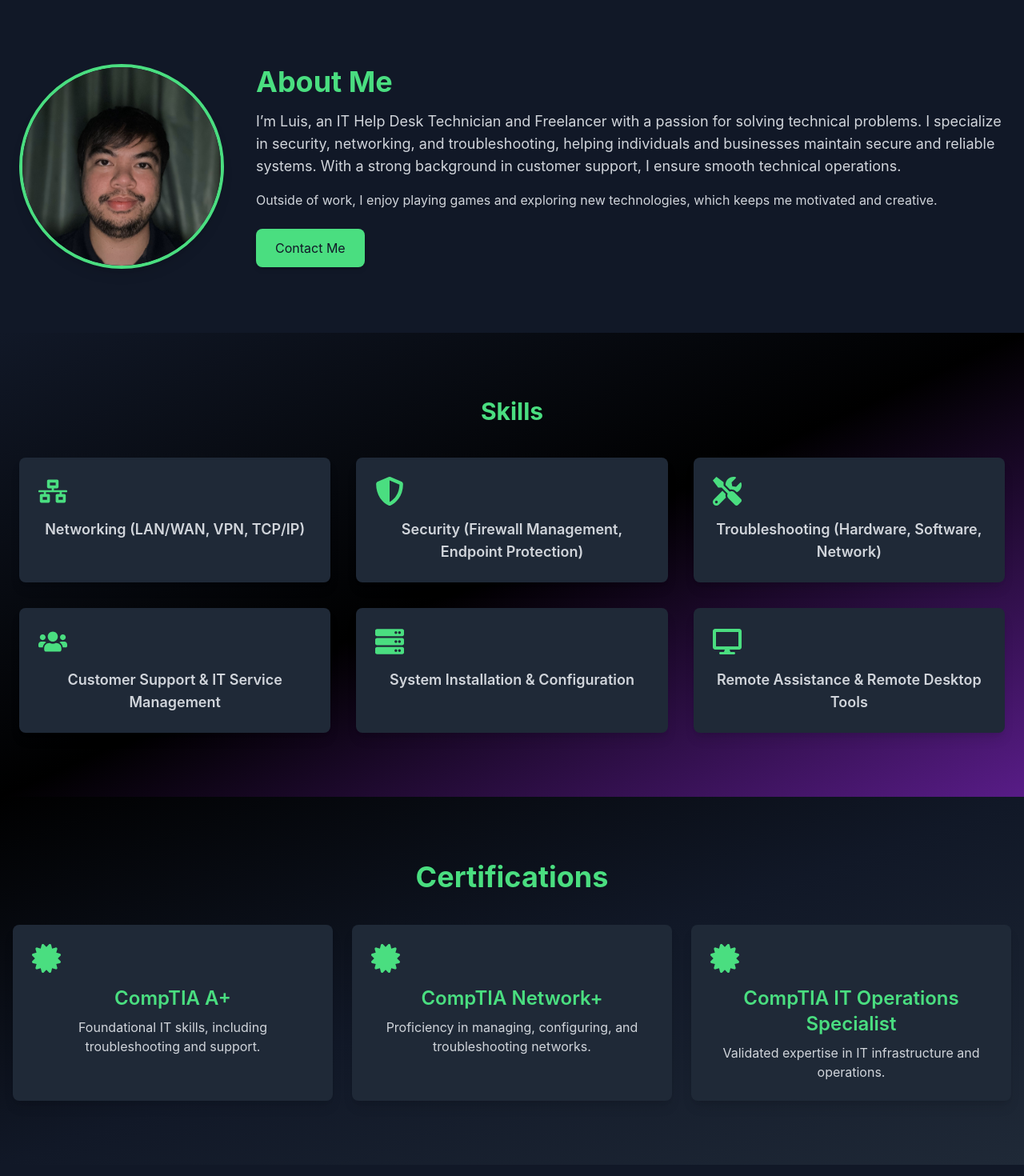
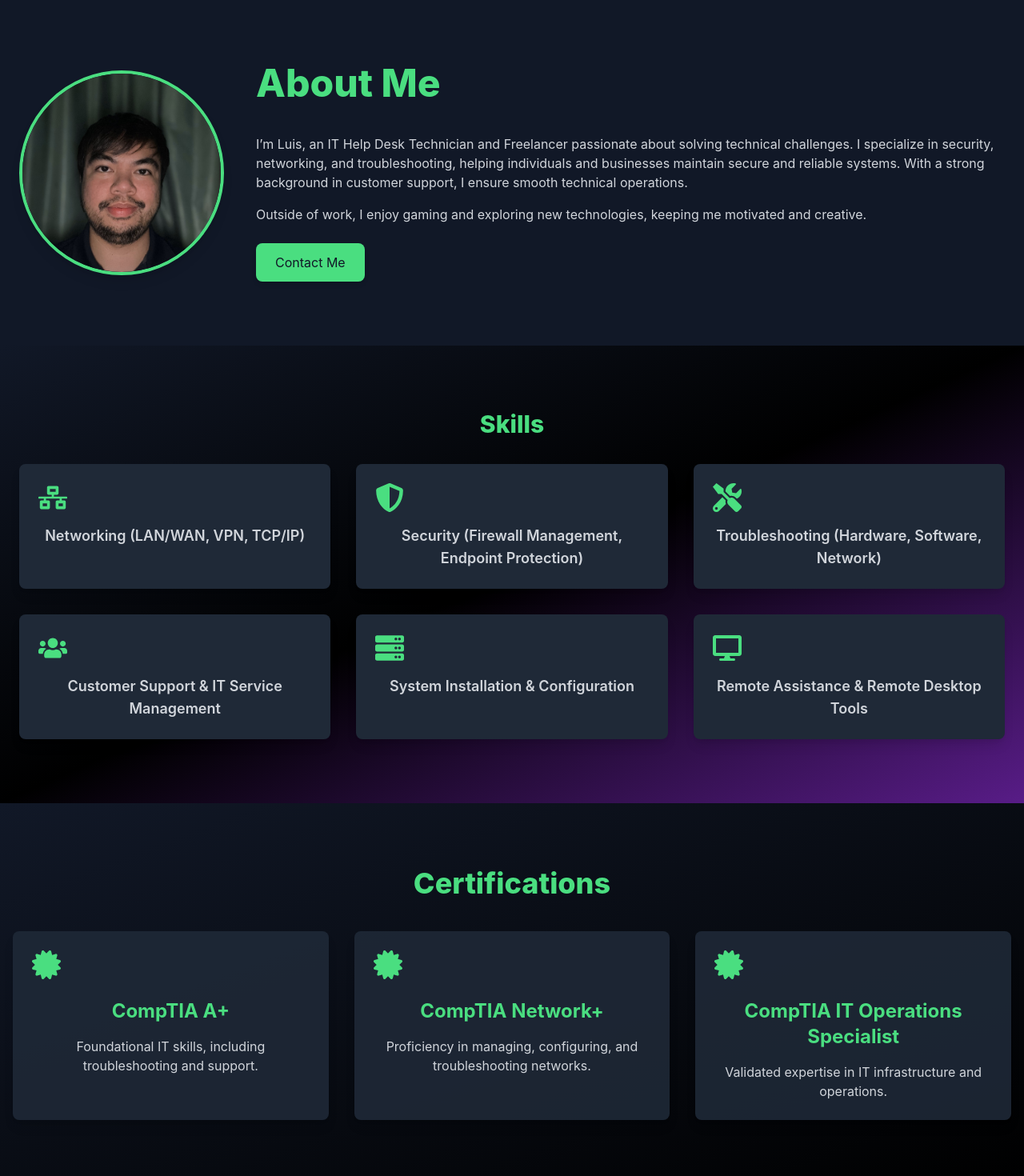
Before and after one commit to lowesitoo/alm-portfolio, a React (Create React App) app: page / in a window 1280 px wide. Shown: the part 800-2270 px from the top of the page at 80% size. Built offline with nearby package versions, Linux system fonts and the light colour scheme.

Commit message:
adjusted text size and responsiveness

```diff
--- a/src/components/About.js
+++ b/src/components/About.js
@@ -2,10 +2,9 @@ const About = () => {
   return (
     <section
       id="about"
-      className="py-20 bg-gray-900 text-white dark:bg-gray-100 dark:text-black"
+      className="py-20 bg-gray-900 text-white dark:bg-gray-100 dark:text-black transition-colors duration-300"
     >
       <div className="max-w-7xl mx-auto px-6 flex flex-col md:flex-row items-center gap-10">
-        {/* Image Section */}
         <div className="flex-shrink-0">
           <img
             src="/lm-picture.jpg"
@@ -13,24 +12,24 @@ const About = () => {
             className="w-32 h-32 sm:w-48 sm:h-48 md:w-64 md:h-64 object-cover rounded-full border-4 border-green-400 shadow-lg hover:shadow-xl transform hover:scale-105 transition"
           />
         </div>
-
-        {/* About Text */}
         <div className="text-center md:text-left">
-          <h2 className="text-2xl sm:text-3xl md:text-4xl font-bold text-green-400 mb-4">About Me</h2>
-          <p className="text-sm sm:text-base md:text-lg text-gray-300 dark:text-gray-700 leading-relaxed">
-            I’m Luis, an IT Help Desk Technician and Freelancer with a passion
-            for solving technical problems. I specialize in security,
+          <h2 className="text-3xl sm:text-4xl md:text-5xl font-extrabold text-green-400 mb-10">
+            About Me
+          </h2>
+          <p className="text-sm sm:text-base leading-relaxed text-gray-300 dark:text-gray-700">
+            I’m Luis, an IT Help Desk Technician and Freelancer passionate
+            about solving technical challenges. I specialize in security,
             networking, and troubleshooting, helping individuals and businesses
             maintain secure and reliable systems. With a strong background in
             customer support, I ensure smooth technical operations.
           </p>
-          <p className="mt-4 text-gray-300 dark:text-gray-700">
-            Outside of work, I enjoy playing games and exploring new
-            technologies, which keeps me motivated and creative.
+          <p className="mt-4 text-sm sm:text-base text-gray-300 dark:text-gray-700 leading-relaxed">
+            Outside of work, I enjoy gaming and exploring new technologies,
+            keeping me motivated and creative.
           </p>
           <a
             href="#contact"
-            className="mt-6 inline-block px-4 sm:px-6 py-3 bg-green-400 text-gray-900 rounded-lg shadow-md hover:bg-green-300 transition"
+            className="mt-6 inline-block px-6 py-3 bg-green-400 text-gray-900 rounded-lg shadow-md hover:bg-green-300 transition"
           >
             Contact Me
           </a>
--- a/src/components/Certifications.js
+++ b/src/components/Certifications.js
@@ -2,31 +2,51 @@ import { FaCertificate } from "react-icons/fa";
 
 const Certifications = () => {
   const certifications = [
-    { name: "CompTIA A+", description: "Foundational IT skills, including troubleshooting and support." },
-    { name: "CompTIA Network+", description: "Proficiency in managing, configuring, and troubleshooting networks." },
-    { name: "CompTIA IT Operations Specialist", description: "Validated expertise in IT infrastructure and operations." },
+    {
+      name: "CompTIA A+",
+      description: "Foundational IT skills, including troubleshooting and support.",
+    },
+    {
+      name: "CompTIA Network+",
+      description: "Proficiency in managing, configuring, and troubleshooting networks.",
+    },
+    {
+      name: "CompTIA IT Operations Specialist",
+      description: "Validated expertise in IT infrastructure and operations.",
+    },
   ];
 
   return (
     <section
       id="certifications"
-      className="py-20 bg-gradient-to-br from-black via-gray-900 to-gray-800 text-white dark:from-gray-100 dark:via-gray-200 dark:to-gray-300 dark:text-black"
+      className="py-20 relative text-white dark:text-black transition-colors duration-300"
     >
+      {/* Background Design */}
+      <div className="absolute inset-0 bg-gradient-to-br from-gray-900 to-black dark:from-gray-100 dark:to-gray-300 -z-10"></div>
       <div className="max-w-7xl mx-auto px-4 text-center">
-        <h2 className="text-2xl sm:text-3xl md:text-4xl font-bold text-green-400 mb-10">Certifications</h2>
-        <div className="grid grid-cols-1 sm:grid-cols-2 lg:grid-cols-3 gap-6">
+        {/* Section Title */}
+        <h2 className="text-3xl sm:text-3xl md:text-4xl font-extrabold text-green-400 mb-10">
+          Certifications
+        </h2>
+        {/* Cards Grid */}
+        <div className="grid grid-cols-1 sm:grid-cols-2 lg:grid-cols-3 gap-8">
           {certifications.map((certification, index) => (
             <div
               key={index}
-              className="bg-gray-800 p-6 rounded-lg shadow-lg hover:shadow-xl transform hover:scale-105 transition dark:bg-gray-200 dark:shadow-md dark:hover:shadow-lg"
+              className="bg-opacity-90 bg-gray-800 p-6 rounded-lg shadow-lg hover:shadow-xl transform hover:scale-105 transition dark:bg-gray-200 dark:shadow-md dark:hover:shadow-lg"
             >
-              <div className="text-green-400 text-4xl mb-4">
+              {/* Icon */}
+              <div className="text-green-400 text-4xl mb-6">
                 <FaCertificate />
               </div>
-              <h3 className="text-lg sm:text-xl md:text-2xl font-semibold text-green-400 mb-2">
+              {/* Card Title */}
+              <h3 className="text-xl sm:text-2xl font-bold text-green-400 mb-4">
                 {certification.name}
               </h3>
-              <p className="text-sm sm:text-base text-gray-300 dark:text-gray-700">{certification.description}</p>
+              {/* Card Description */}
+              <p className="text-sm sm:text-base text-gray-300 dark:text-gray-700 leading-relaxed">
+                {certification.description}
+              </p>
             </div>
           ))}
         </div>
--- a/src/components/Footer.js
+++ b/src/components/Footer.js
@@ -1,8 +1,8 @@
 const Footer = () => {
   return (
-    <footer className="bg-gray-800 text-white py-4 text-center dark:bg-gray-700 dark:text-gray-300">
+    <footer className="bg-gray-900 text-white py-4 text-center dark:bg-gray-100 dark:text-black transition-colors duration-300">
       <div className="max-w-7xl mx-auto px-4">
-        <p className="text-sm md:text-base">
+        <p className="text-sm sm:text-base leading-relaxed">
           © {new Date().getFullYear()} Luis | IT Help Desk Technician
         </p>
       </div>
--- a/src/components/Skills.js
+++ b/src/components/Skills.js
@@ -29,7 +29,7 @@ const Skills = () => {
       className="py-20 bg-gradient-to-br from-gray-900 via-black to-purple-900 text-white dark:from-gray-100 dark:via-gray-300 dark:to-gray-200 dark:text-black"
     >
       <div className="max-w-7xl mx-auto px-6 text-center">
-        <h2 className="text-3xl font-bold text-green-400 mb-10">Skills</h2>
+        <h2 className="text-5xl sm:text-3xl font-extrabold text-green-400 mb-8">Skills</h2>
         <div className="grid grid-cols-1 sm:grid-cols-2 lg:grid-cols-3 gap-8">
           {skills.map((skill, index) => (
             <div
--- a/src/components/Testimonials.js
+++ b/src/components/Testimonials.js
@@ -23,7 +23,8 @@ const Testimonials = () => {
       className="py-20 bg-gradient-to-br from-black via-gray-900 to-purple-900 text-white dark:from-gray-100 dark:via-gray-200 dark:to-gray-300 dark:text-black"
     >
       <div className="max-w-7xl mx-auto px-6 text-center">
-        <h2 className="text-3xl sm:text-4xl md:text-5xl font-bold text-green-400 mb-8">
+        {/* Adjusted font size for "Testimonials" heading */}
+        <h2 className="text-4xl sm:text-4xl font-extrabold text-green-400 mb-8">
           Testimonials
         </h2>
         <div className="grid grid-cols-1 sm:grid-cols-2 lg:grid-cols-3 gap-6">
@@ -33,11 +34,13 @@ const Testimonials = () => {
               className="bg-gray-800 p-6 rounded-lg shadow-lg hover:shadow-xl transform hover:scale-105 transition dark:bg-gray-200 dark:shadow-md dark:hover:shadow-lg"
             >
               <div className="h-24 flex items-center justify-center">
-                <p className="italic text-gray-300 dark:text-gray-700">
+                <p className="italic font-semibold text-sm sm:text-base text-gray-300 dark:text-gray-700">
                   {testimonial.feedback}
                 </p>
               </div>
-              <p className="mt-4 font-bold text-green-400">- {testimonial.name}</p>
+              <p className="mt-4 font-extrabold text-green-400 text-base sm:text-lg">
+                - {testimonial.name}
+              </p>
             </div>
           ))}
         </div>
--- a/src/components/Timeline.js
+++ b/src/components/Timeline.js
@@ -124,10 +124,10 @@ const Timeline = () => {
   return (
     <section
       id="timeline"
-      className="py-20 bg-gray-900 dark:bg-gray-100 text-white dark:text-gray-900 transition-colors duration-300"
+      className="py-20 bg-gray-900 text-white dark:bg-gray-100 dark:text-black transition-colors duration-300"
     >
-      <div className="max-w-7xl mx-auto px-6">
-        <h2 className="text-4xl font-bold text-green-400 dark:text-green-600 mb-12 text-center">
+      <div className="max-w-7xl mx-auto px-4 text-center">
+        <h2 className="text-3xl sm:text-4xl font-extrabold text-green-400 mb-10">
           My Journey
         </h2>
         <div className="relative w-full">
@@ -154,7 +154,7 @@ const Timeline = () => {
                     : "lg:ml-auto lg:text-left bg-gray-800 dark:bg-white"
                 }`}
               >
-                <h3 className="text-2xl font-semibold text-green-400 dark:text-green-600 mb-2">
+                <h3 className="text-xl font-bold text-green-400 mb-2">
                   {item.title}
                 </h3>
                 <h4 className="text-lg text-gray-300 dark:text-gray-700 mb-2">
```
Also changed, not shown: src/components/Contact.js (+9 -9 lines).
